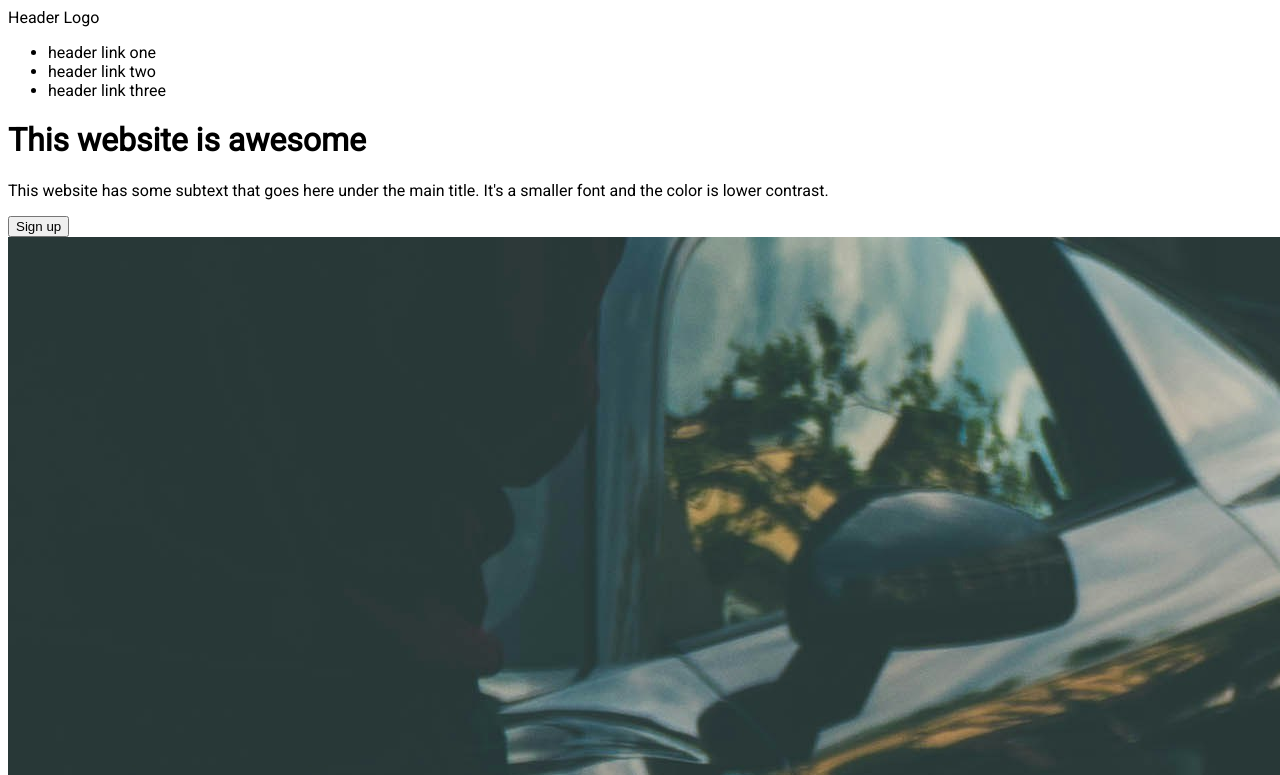
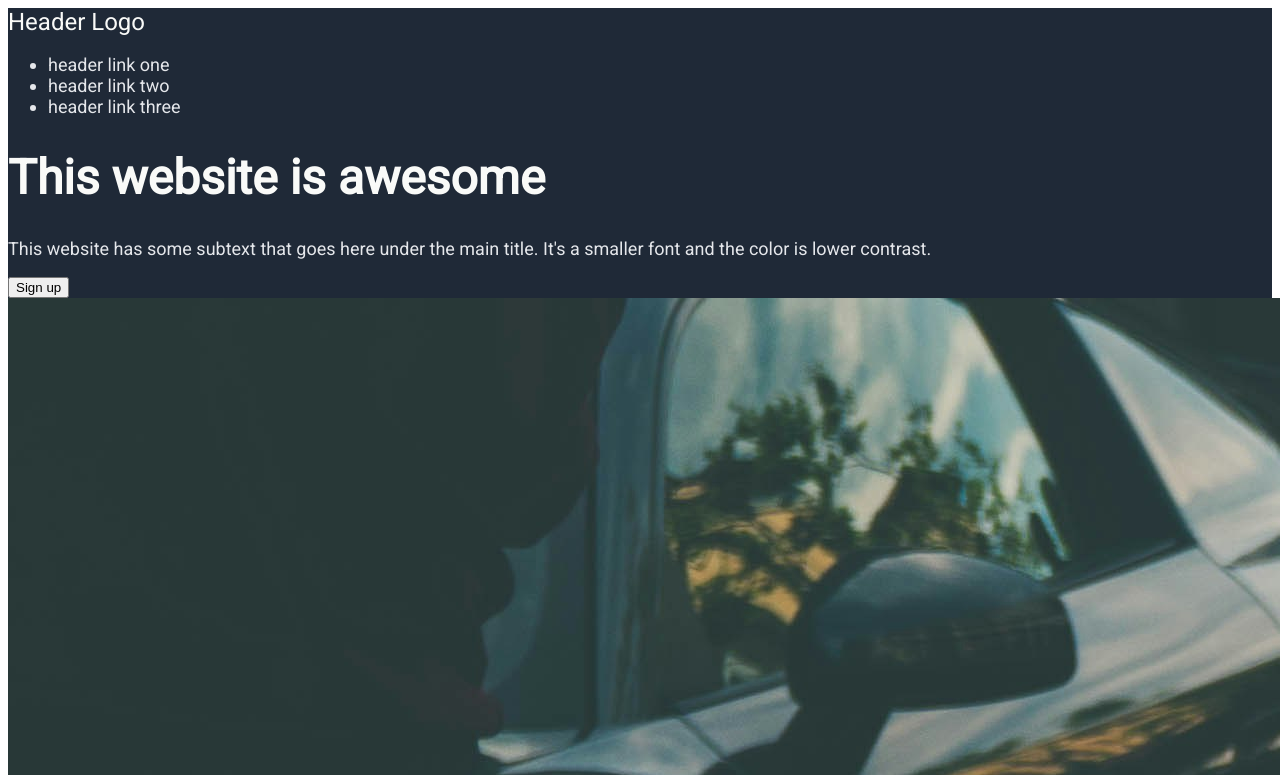
Before and after one commit to kimbaesung808/odin-landing-page, a plain HTML site: page index.html in a window 1280 px wide. Shown: the top 775 px of the page. Drawn offline with Linux system fonts and the light colour scheme.

Commit message:
Add colors and font styles for header

```diff
--- a/index.html
+++ b/index.html
@@ -12,13 +12,13 @@
     <div class="logo">
       Header Logo
     </div>
-    <ul>
+    <ul class="links">
       <li>header link one</li>
       <li>header link two</li>
       <li>header link three</li>
     </ul>
     <h1>This website is awesome</h1>
-    <p>This website has some subtext that goes here under the main title. It's a smaller font and the color is lower contrast.</p>
+    <p class="subtext">This website has some subtext that goes here under the main title. It's a smaller font and the color is lower contrast.</p>
     <button>Sign up</button>
     <img src="./images/orange-aventador.jpg" alt="Orange Aventador">
   </div>
--- a/style.css
+++ b/style.css
@@ -1,3 +1,24 @@
 body {
   font-family: Roboto;
 }
+
+h1 {
+  color: #F9FAF8;
+  font-size: 48px;
+  font-weight: 900;
+}
+
+.header {
+  background-color: #1F2937;
+}
+
+.links,
+.subtext {
+  color: #E5E7EB;
+  font-size: 18px;
+}
+
+.logo {
+  color: #F9FAF8;
+  font-size: 24px;
+}
```
